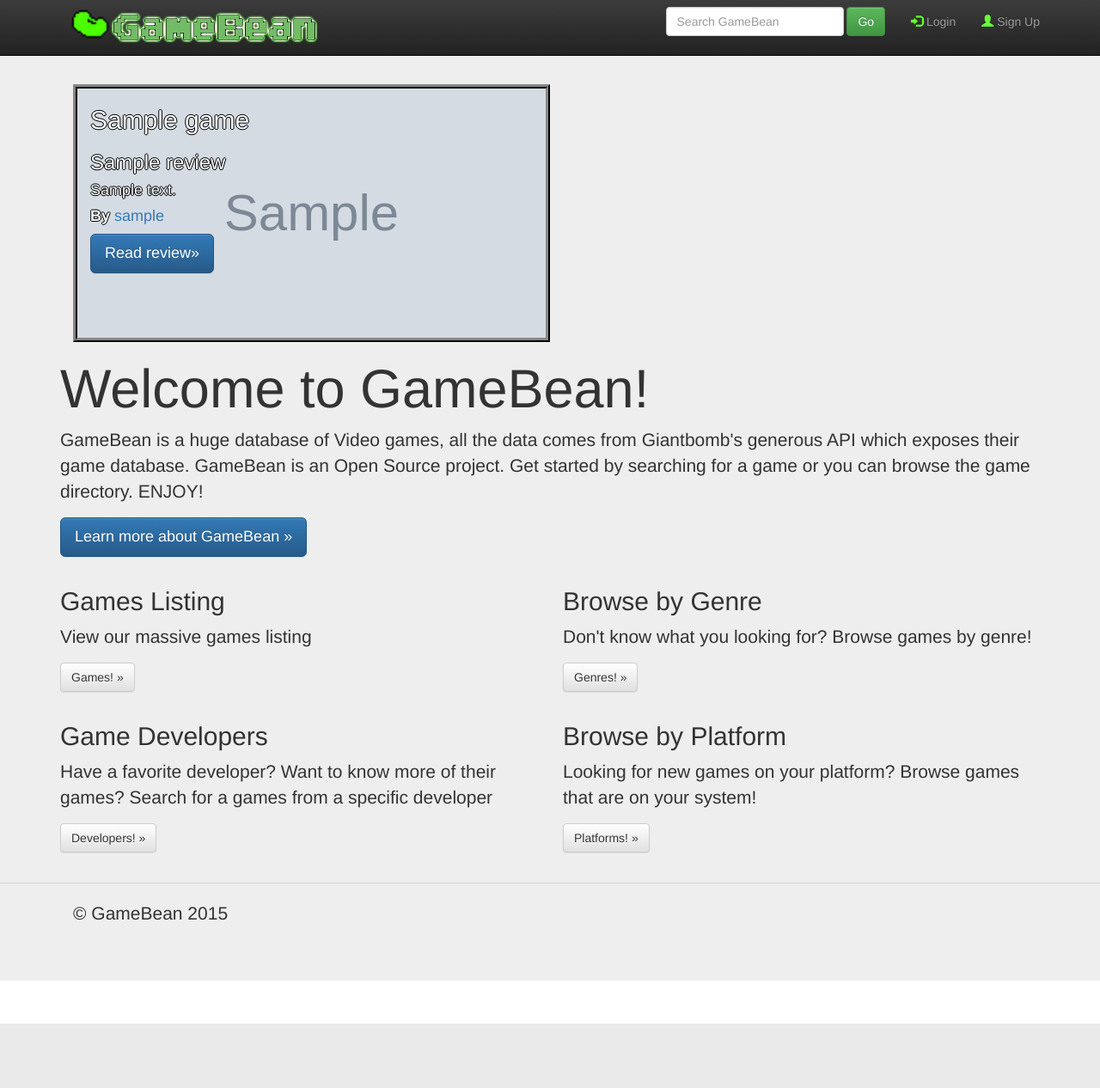
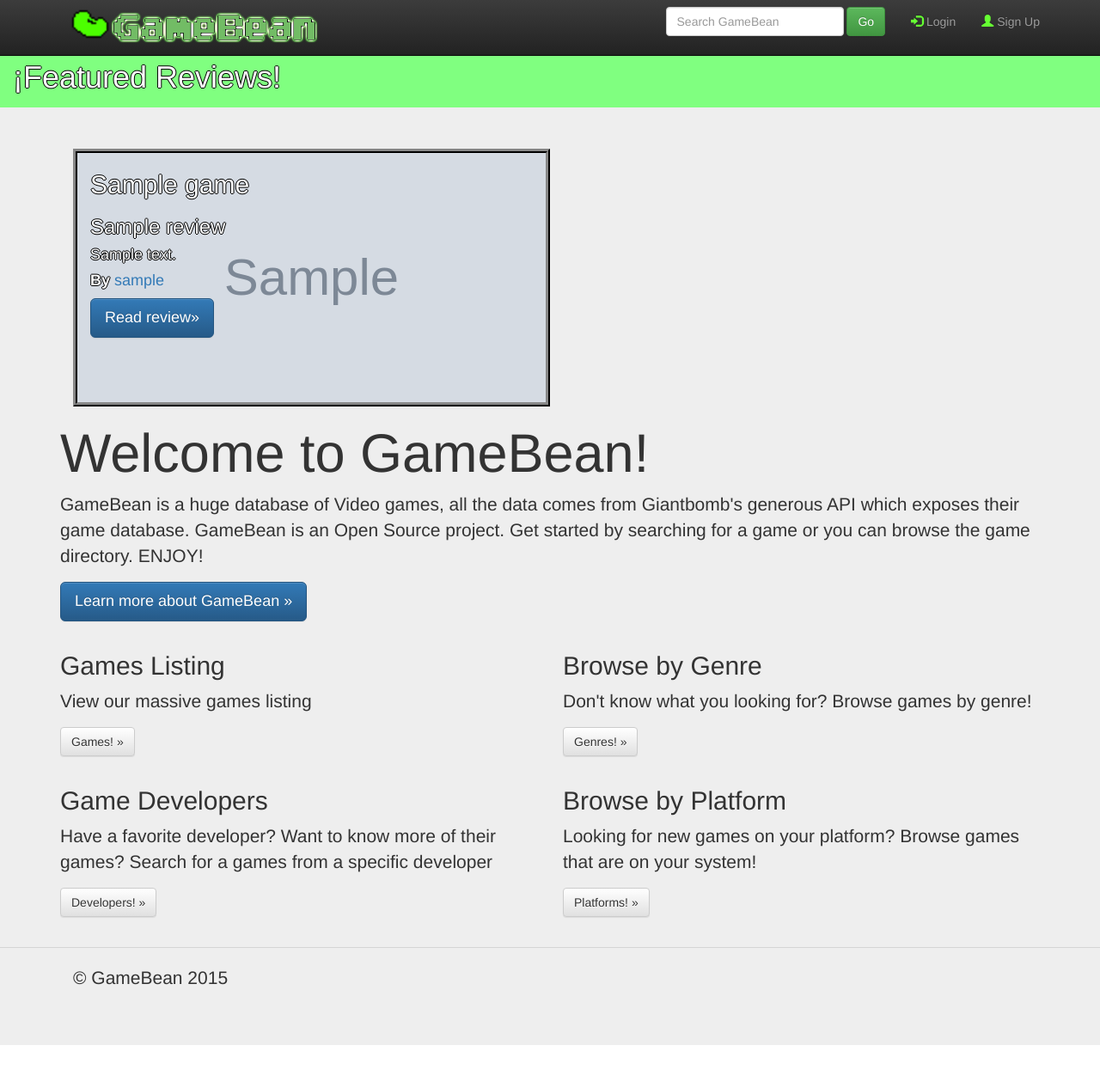
Before and after one commit to owenstranathan/GameBean, a Django app: page / in a window 1280 px wide. Shown: the whole page at 86% size. Before the commit the page ends 1191 px from the top, so only its background shows below. Run offline with Django 3.2, Linux system fonts and the light colour scheme; tables that the repository leaves empty hold one stand-in row (values such as "Sample post"); grey boxes marked "Sample" are stand-in pictures; some libraries are stand-ins or nearby versions.

Commit message:
Safety commit befroe final revisions

```diff
--- a/GameBean/views.py
+++ b/GameBean/views.py
@@ -41,7 +41,7 @@ from django.contrib.messages import get_messages
 
 def home(request):
     form = SearchForm()
-    top_reviews = Review.objects.all().order_by('publish_date')[:10]
+    top_reviews = Review.objects.all().order_by('-publish_date')[:4]
     return render(request, "GameBean/index.html", {'form' : form, 'user':request.user, 'reviews' : top_reviews, })
 
 def login(request):
@@ -184,8 +184,12 @@ def profile(request, username):
 
 
 def gamesIndex(request):
-    games = Game.objects.order_by('id',)
+    games = Game.objects.exclude(release_date=None).order_by('-release_date',)
+    games = list(games)
+    games.append(list(Game.objects.filter(release_date=None)))
     form = SearchForm()
+
+
     paginator_obj = Paginator(games, 50) # show 50 developers at a time
     page = request.GET.get('page')
     try:
@@ -197,9 +201,11 @@ def gamesIndex(request):
         # If page is out of range (e.g. 9999), deliver last page of results.
         paginator = paginator_obj.page(paginator.num_pages)
 
+
     context = { 'paginator' : paginator,
                 'form' : form,
                 'user':request.user,
+                'num_games' : len(games)
                 }
 
     return render(request, "GameBean/games.html", context)
@@ -208,6 +214,7 @@ def gameDetail(request, game_name):
     has_error = False
     error = ""
     form = SearchForm()
+    print game_name
     game = get_object_or_404(Game, name=game_name)
     reviewForm = ReviewForm()
 
@@ -373,13 +380,15 @@ def platformDetail(request, platform_name):
 
 def search(request):
     searchTerms = None
+    nothing_found = False
     form = SearchForm()
     if request.method == 'POST':
         form = SearchForm(request.POST)
         if form.is_valid():
             searchTerms = form.cleaned_data['searchWord']
         else:
-            raise Http404
+            return render(request, 'GameBean/search_results.html', {'form' : form, 'nothing_found' : True, 'user':request.user,})
+
 
     elif request.method == 'GET':
         if request.COOKIES.has_key('searchTerms'):
@@ -424,4 +433,5 @@ def search(request):
     return response
 
 def about(request):
-    return render(request, 'GameBean/about.html')
+    form = SearchForm()
+    return render(request, 'GameBean/about.html', { 'form' : form})
--- a/SuperAwesomeGameDatabase/settings.py
+++ b/SuperAwesomeGameDatabase/settings.py
@@ -62,6 +62,7 @@ INSTALLED_APPS = (
     'GameBean',
     'debug_toolbar',
     'crispy_forms',
+    'mathfilters',
 )
 
 MIDDLEWARE_CLASSES = (
--- a/templates/GameBean/about.html
+++ b/templates/GameBean/about.html
@@ -1,9 +1,10 @@
-{% extends "paginated_table.html" %}
+{% extends "base.html" %}
 {% block head_title%} About Us {% endblock %}
 
 {% load staticfiles %}
 
 {% block content %}
+<div class="container">
   <div class="jumbotron">
     <h1>GameBean is open source and free to use</h2>
     <p> View GameBean source code on github here: <a href="https://github.com/owenstranathan/GameBean.git">GameBean on github</a></p>
@@ -28,4 +29,5 @@
     <h3 >Cameron</h3>
     <p>Cameron is there too. He likes toilet paper!</p>
   </div>
+</div>
 {% endblock %}
--- a/templates/GameBean/games.html
+++ b/templates/GameBean/games.html
@@ -1,8 +1,8 @@
 {% extends "paginated_table.html" %}
 {% block head_title %}Games{% endblock %}
+{% load mathfilters %}
 
-
-{% block page-header %}Games{% endblock page-header %}
+{% block page-header %}Games ({{num_games}}){% endblock page-header %}
 
 {%block table_head %}
     <th>Image</th>
--- a/templates/GameBean/index.html
+++ b/templates/GameBean/index.html
@@ -2,11 +2,13 @@
 {% block head_title %}GameBean{% endblock %}
 
 {% load GameBeanExtras %}
+
 {% block content %}
+<div class="container-fluid" style="text-shadow: -1px 0 black, 0 1px black, 1px 0 black, 0 -1px black; background-color:#80ff80;color:#fff;height:75px;">
+  <h1>&iexcl;Featured Reviews!</h1>
+</div>
+  <div class="jumbotron">
 
-
-
-  <div class="jumbotron">
     {% if messages %}
       {% for message in messages%}
             <div class="alert alert-success fade in">
@@ -15,13 +17,20 @@
             </div>
       {% endfor %}
     {% endif %}
+
+
+
     <div class="container">
 
     <style>
-      .review{
-        color:white;
-        text-shadow: -1px 0 black, 0 1px black, 1px 0 black, 0 -1px black;
+
+      .review,
+      .review > *,
+      .review.h6{
+        color:white !important;
+        text-shadow: -1px 0 black, 0 1px black, 1px 0 black, 0 -1px black !important;
       }
+
       .review_alt{
         color:green;
         text-shadow: -1px 0 black, 0 1px black, 1px 0 black, 0 -1px black;
@@ -36,15 +45,19 @@
 
       }
     </style>
+
     <div class="container ">
+
         {% for review in reviews %}
         <!-- <img width=200 height=200 src="{{review.game.image_url}}"> -->
 
           <div class="container col-sm-6 top_review-div" style="background-image:url({{review.game.image_url}});">
 
             <h2 class="review" >{{review.game.name}}</h2>
-            <h3 class="review">{{review.title}}</h3>
-            <h4 class="review" style="overflow: hidden; text-overflow: ellipsis;"> {{review.text}} </h4>
+            <h3 class="review">{{review.title|safe}}</h3>
+            <div class="review">
+            <h4 class="review" style="overflow: hidden; text-overflow: ellipsis;"> {{review.text|safe}} </h4>
+          </div>
             <h4 class="review"><span><strong>By</strong> <a style="text-shadow:none" href="{% url 'profile' review.reviewer.username %}">{{review.reviewer.username}}<a> </span></h4>
             <a class="btn btn-primary btn-lg" href="/GameBean/Games/{{review.game.name}}/#{{review.reviewer.username}}">Read review&raquo;</a>
             <!-- {% url 'game_detail' review.game.name%} -->
```
Also changed, not shown: templates/GameBean/profile.html (+6 -3 lines), templates/GameBean/search_results.html (+18 -0 lines), templates/paginated_table.html (+14 -7 lines).
